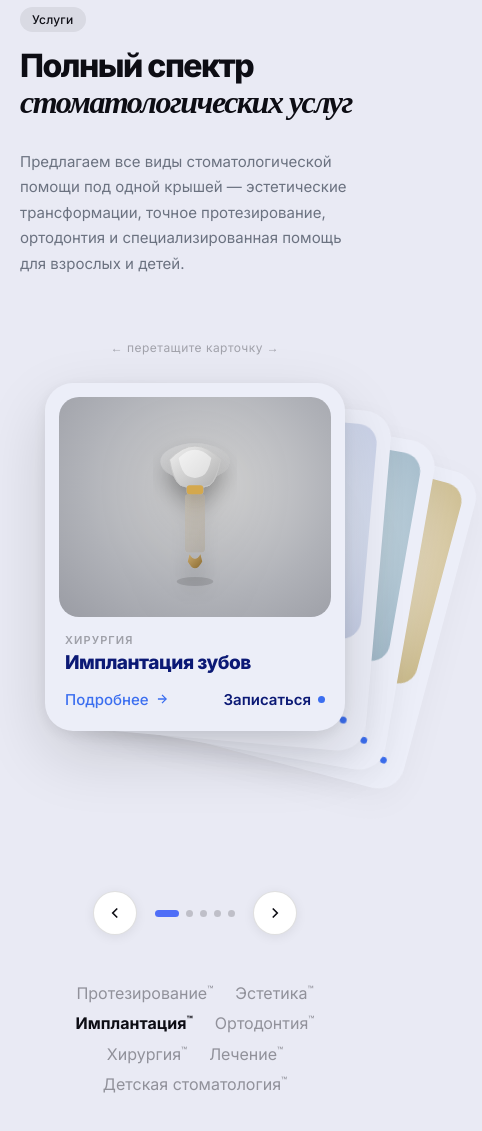
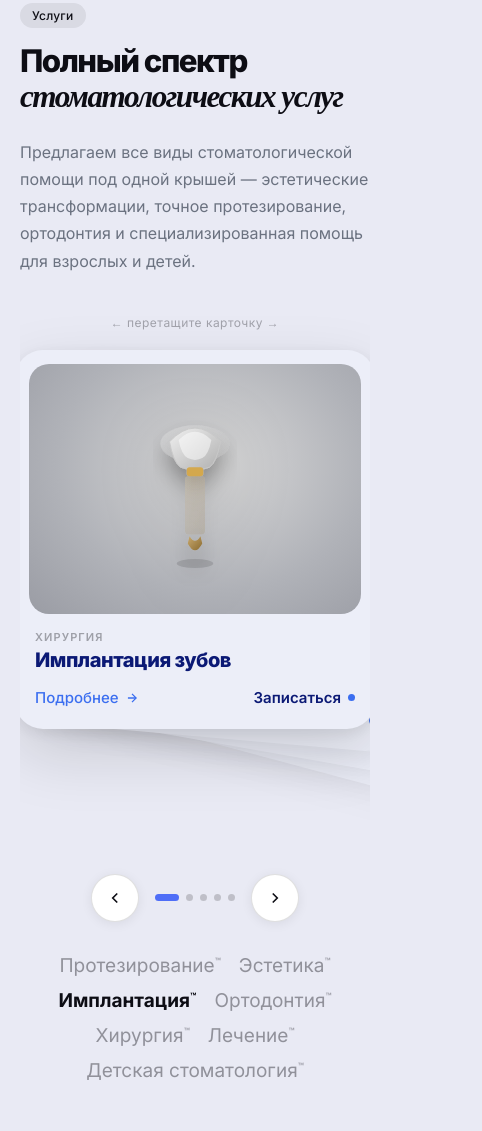
Before and after one commit to kereyevzh90-pixel/stamatologia, a plain HTML site: page index.html in a window 390 px wide. Shown: the part 1005-2136 px from the top of the page, 482 px wide, since content can reach past the window. Drawn offline with Linux system fonts and the light colour scheme; a web font is replaced by a local one.

Commit message:
Mobile: bigger cards, full-width deck, larger centered tags, fix empty gaps
Co-Authored-By: Claude Sonnet 4.6 <noreply@anthropic.com>

```diff
--- a/style.css
+++ b/style.css
@@ -563,12 +563,11 @@ body {
   .navbar__inner { padding: 0 20px; }
   .nav { display: none; }
 
+  /* ── Hero ── */
   .hero-area { padding: 64px 14px 0; }
-
   .intro-text { padding: 28px 4px 18px; }
   .intro-title { font-size: clamp(30px, 9vw, 44px); letter-spacing: -1px; }
 
-  /* Card tall enough to hold photo + headline + widget */
   .hero-card {
     height: 82vh;
     min-height: 560px;
@@ -579,48 +578,79 @@ body {
 
   .hero-card__contact { display: none; }
 
-  /* Headline: above the widget */
-  .hero-card__headline {
-    left: 22px;
-    bottom: 130px;
-  }
+  .hero-card__headline { left: 22px; bottom: 130px; }
   .hero-card__headline h2 {
     font-size: clamp(38px, 11vw, 58px);
     letter-spacing: -1.5px;
   }
 
-  /* Widget: full-width strip at card bottom */
   .booking-widget {
-    left: 14px;
-    right: 14px;
-    bottom: 14px;
-    min-width: unset;
-    max-width: none;
+    left: 14px; right: 14px; bottom: 14px;
+    min-width: unset; max-width: none;
     padding: 16px 14px 16px 18px;
-    border-radius: 16px;
-    gap: 12px;
+    border-radius: 16px; gap: 12px;
     background: rgba(255,255,255,0.96);
     backdrop-filter: blur(16px);
     -webkit-backdrop-filter: blur(16px);
   }
-
   .booking-widget__title { font-size: 14px; }
   .booking-widget__sub,
   .booking-widget__sub2 { font-size: 11px; }
 
-  /* Services */
-  .services { padding: 48px 20px 40px; }
-  .services__top { flex-direction: column; gap: 20px; }
-  .services__desc { flex: none; }
+  /* ── Services header ── */
+  .services { padding: 44px 20px 48px; }
+  .services__top { flex-direction: column; gap: 16px; margin-bottom: 32px; }
+  .services__desc { flex: none; font-size: 16px; }
+  .services__title { font-size: clamp(28px, 8vw, 40px); }
 
-  /* Deck: slightly smaller */
-  .deck-scene,
-  .deck { width: 300px; }
-  .dk-card { width: 300px; }
-  .dk-img { height: 220px; }
-  .dk-title { font-size: 19px; }
+  /* ── Deck ── */
+  .deck-area {
+    padding: 8px 0 32px;
+    gap: 20px;
+    /* clip so stacked cards don't overflow page width */
+    overflow: hidden;
+    width: 100%;
+  }
 
-  /* Chat */
+  .deck-scene {
+    width: calc(100vw - 28px);
+    max-width: 360px;
+    height: 500px;
+  }
+
+  .deck {
+    width: calc(100vw - 28px);
+    max-width: 360px;
+    height: 500px;
+  }
+
+  .dk-card {
+    width: calc(100vw - 28px);
+    max-width: 360px;
+  }
+
+  .dk-img { height: 250px; }
+
+  .dk-title { font-size: 20px; }
+  .dk-learn, .dk-more { font-size: 15px; }
+
+  /* ── Controls ── */
+  .deck-controls { gap: 16px; margin-top: 4px; }
+  .deck-btn { width: 48px; height: 48px; }
+
+  /* ── Tags: bigger, centred, no extra empty space ── */
+  .services-tags {
+    gap: 12px 18px;
+    justify-content: center;
+    padding: 0 12px;
+    margin-top: 0;
+  }
+  .services-tags span {
+    font-size: 19px;
+    text-align: center;
+  }
+
+  /* ── Chat ── */
   .chat-window { width: calc(100vw - 32px); left: 16px; }
   .chat-bubble { bottom: 20px; left: 20px; }
 }
```
